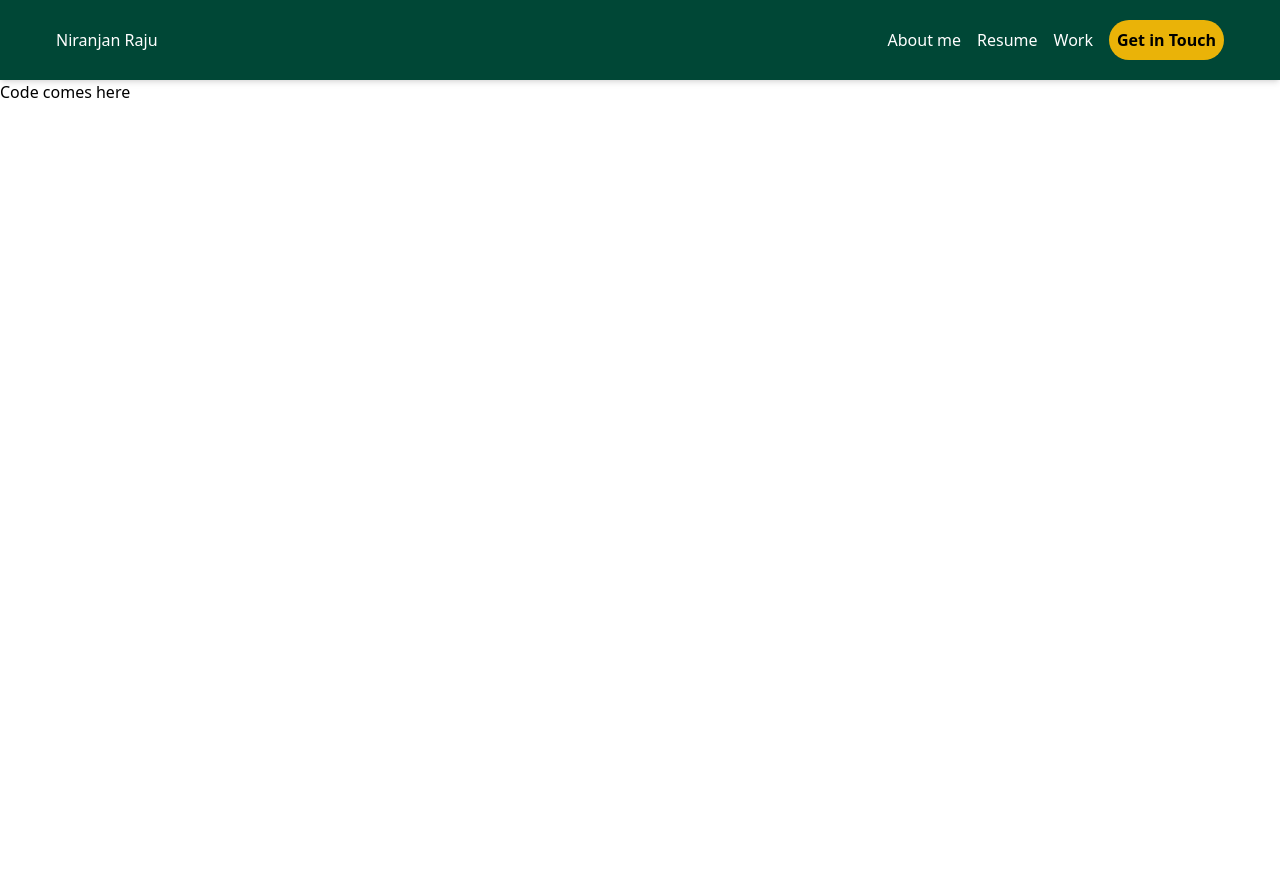
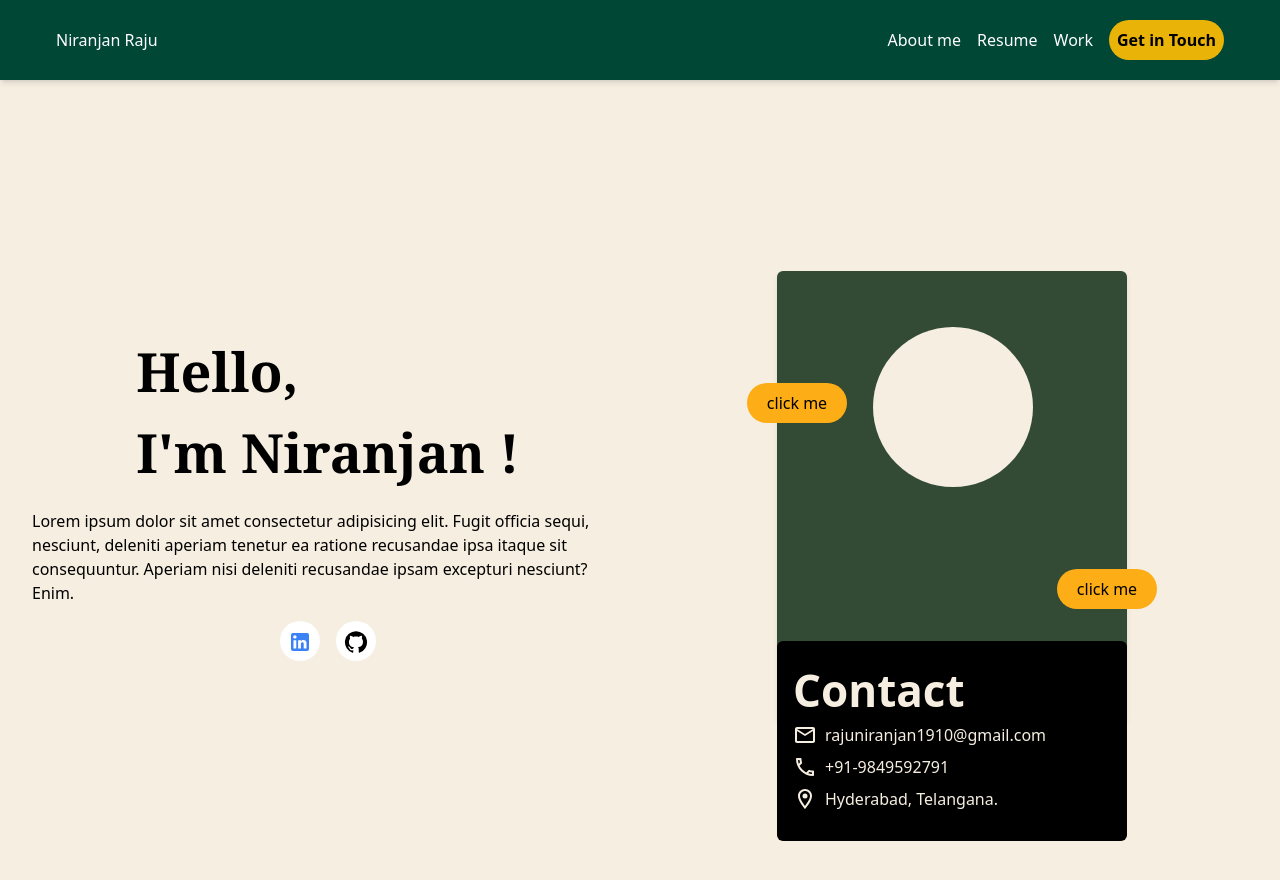
Before and after one commit to RajuNiranjan/raju_portfolio, a Next.js app: page / in a window 1280 px wide. Shown: the top 880 px of the page. Before the commit the page ends 800 px from the top, so only its background shows below. Built offline with nearby package versions, Linux system fonts and the light colour scheme.

Commit message:
created about me ui

```diff
--- /dev/null
+++ b/src/components/AboutMe/AboutMe.jsx
@@ -0,0 +1,76 @@
+import React from "react";
+import LinkedInIcon from "@mui/icons-material/LinkedIn";
+import GitHubIcon from "@mui/icons-material/GitHub";
+import MailOutlineIcon from "@mui/icons-material/MailOutline";
+import LocationOnOutlinedIcon from "@mui/icons-material/LocationOnOutlined";
+import CallOutlinedIcon from "@mui/icons-material/CallOutlined";
+import Link from "next/link";
+
+const AboutMe = () => {
+  return (
+    <div className="h-full bg-[#f6eee1] w-full p-4">
+      <div className="grid grid-cols-1 md:grid-cols-2">
+        <div className="flex flex-col gap-4 px-4 justify-center items-center h-screen">
+          <div className="text-[34px] md:text-[54px]  font-bold font-serif">
+            <h1>Hello,</h1>
+            <h1>I&apos;m Niranjan !</h1>
+          </div>
+          <div>
+            <p>
+              Lorem ipsum dolor sit amet consectetur adipisicing elit. Fugit
+              officia sequi, nesciunt, deleniti aperiam tenetur ea ratione
+              recusandae ipsa itaque sit consequuntur. Aperiam nisi deleniti
+              recusandae ipsam excepturi nesciunt? Enim.
+            </p>
+          </div>
+          <div className="flex items-center gap-4">
+            <div className="h-10 w-10 text-blue-500   hover:h-14  hover:w-14 transition-all duration-300 cursor-pointer bg-white flex justify-center items-center rounded-full">
+              <Link href="">
+                <LinkedInIcon />
+              </Link>
+            </div>
+            <div className="h-10 w-10 hover:h-14 hover:w-14 transition-all duration-300 cursor-pointer bg-white flex justify-center items-center rounded-full">
+              <Link href="">
+                <GitHubIcon />
+              </Link>
+            </div>
+          </div>
+        </div>
+        <div className="flex justify-center items-center">
+          <div className="h-[450px] w-[320px] md:w-[350px] bg-[#334b35] rounded-md shadow-md relative">
+            <div>
+              <button className="hidden sm:block absolute top-28 bg-[#fdad16] p-2 rounded-full w-[100px] left-[-30px]">
+                click me
+              </button>
+              <button className="hidden sm:block absolute bottom-28 bg-[#fdad16] p-2 rounded-full w-[100px] right-[-30px]">
+                click me
+              </button>
+              <div className="absolute h-40 w-40 bg-[#f6eee1] rounded-full top-14 left-16 md:left-24" />
+              <div className="absolute w-full h-[200px] bg-black bottom-[-120px] p-4 rounded-md">
+                <h1 className="text-[#f6eee1] text-[44px] font-bold ">
+                  Contact
+                </h1>
+                <ul className="text-[#f6eee1] flex justify-center gap-2  flex-col">
+                  <li className="flex gap-2 items-center">
+                    <MailOutlineIcon />
+                    <span>rajuniranjan1910@gmail.com</span>
+                  </li>
+                  <li className="flex gap-2 items-center">
+                    <CallOutlinedIcon />
+                    <span>+91-9849592791</span>
+                  </li>
+                  <li className="flex gap-2 items-center">
+                    <LocationOnOutlinedIcon />
+                    <span>Hyderabad, Telangana.</span>
+                  </li>
+                </ul>
+              </div>
+            </div>
+          </div>
+        </div>
+      </div>
+    </div>
+  );
+};
+
+export default AboutMe;
--- a/src/pages/index.js
+++ b/src/pages/index.js
@@ -1,7 +1,12 @@
+import AboutMe from "@/components/AboutMe/AboutMe";
 import React from "react";
 
-const Home = ()=>{
-  return <h1>Code comes here</h1>
-}
+const Home = () => {
+  return (
+    <>
+      <AboutMe />
+    </>
+  );
+};
 
-export default Home
+export default Home;
```
